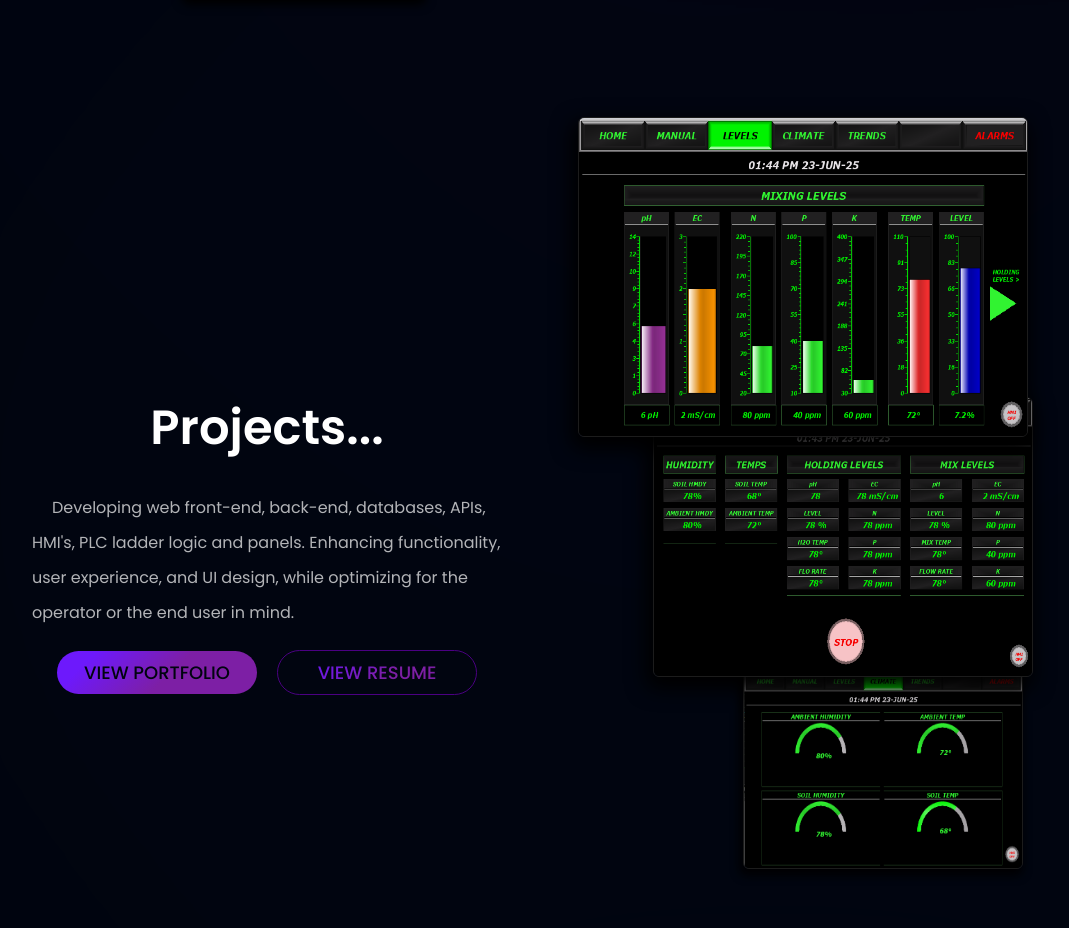
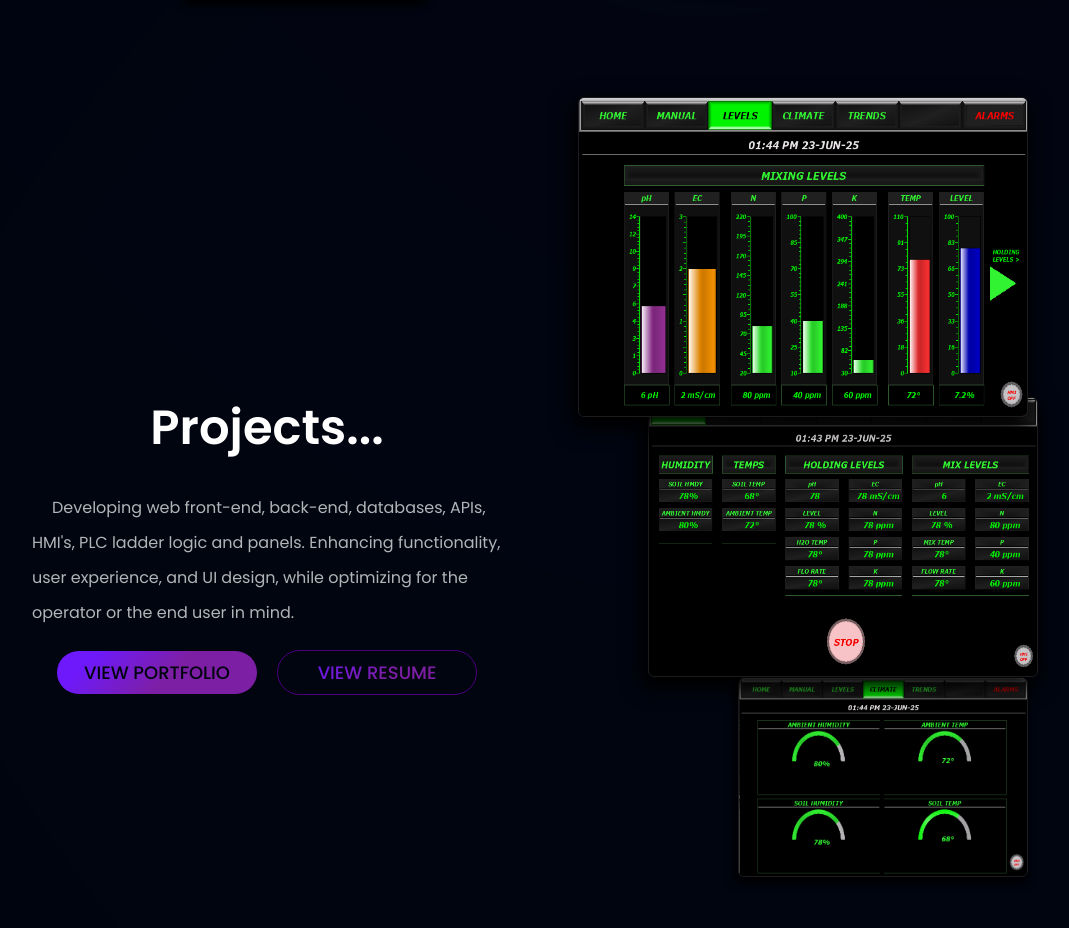
Before and after one commit to NicBab/resume-portfolio, a React (Vite) app: page / in a window 1280 px wide. Shown: the part 1684-2612 px from the top of the page, without its empty margins (85-1154 px from the left). Built offline with nearby package versions, Linux system fonts and the light colour scheme.

Commit message:
adjusted projects pics main page

```diff
--- a/src/components/projects/Projects.jsx
+++ b/src/components/projects/Projects.jsx
@@ -40,23 +40,23 @@ const Projects = () => {
         <div className={`${styles.flexStart}`}>
         <img
             src={hmi_sensor_levels}
-            alt="robot_arm_code"
-            className="w-[180px] h-[120px] sm:w-[450px] sm:h-[320px] relative top-10 right-10 rounded-md z-[3] shadow-3"
+            alt="hmi_sensor_levels"
+            className="w-[180px] h-[120px] sm:w-[450px] sm:h-[320px] relative top-5 right-10 rounded-md z-[3] shadow-3"
           />
 
         </div>
         <div className={`${styles.flexCenter} `}>
         <img
             src={hmi_sensor_readings}
-            alt="geaux_337_pic"
-            className="w-[180px] h-[120px] sm:w-[380px] sm:h-[280px] relative rounded-md z-[2] shadow-3"
+            alt="hmi_sensor_readings"
+            className="w-[180px] h-[120px] sm:w-[390px] sm:h-[280px] relative rounded-md z-[2] shadow-3"
           />
         </div>
         <div className={`${styles.flexEnd} `}>
           <img
             src={hmi_climate_levels}
-            alt="car_showcase_pic"
-            className="w-[180px] h-[120px] mb-20 sm:w-[280px] sm:h-[200px] relative bottom-2 left-10 rounded-md z-[1] shadow"
+            alt="hmi_climate_levels"
+            className="w-[180px] h-[120px] mb-20 sm:w-[290px] sm:h-[200px] relative left-10 rounded-md z-[1] shadow"
           />
         </div>
       </div>
```
